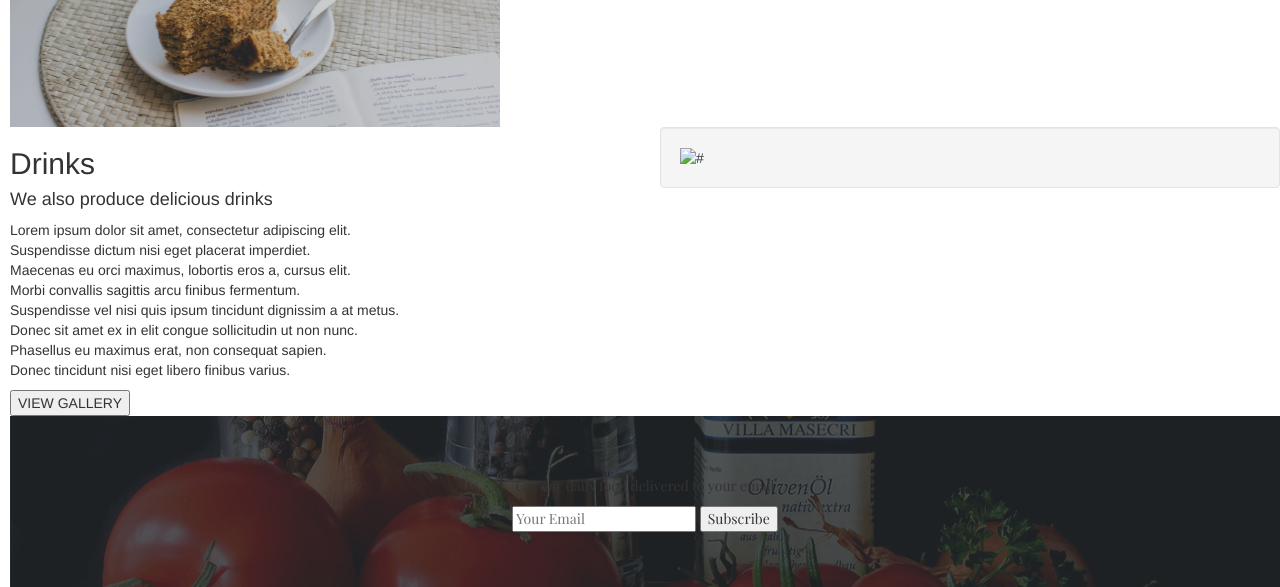
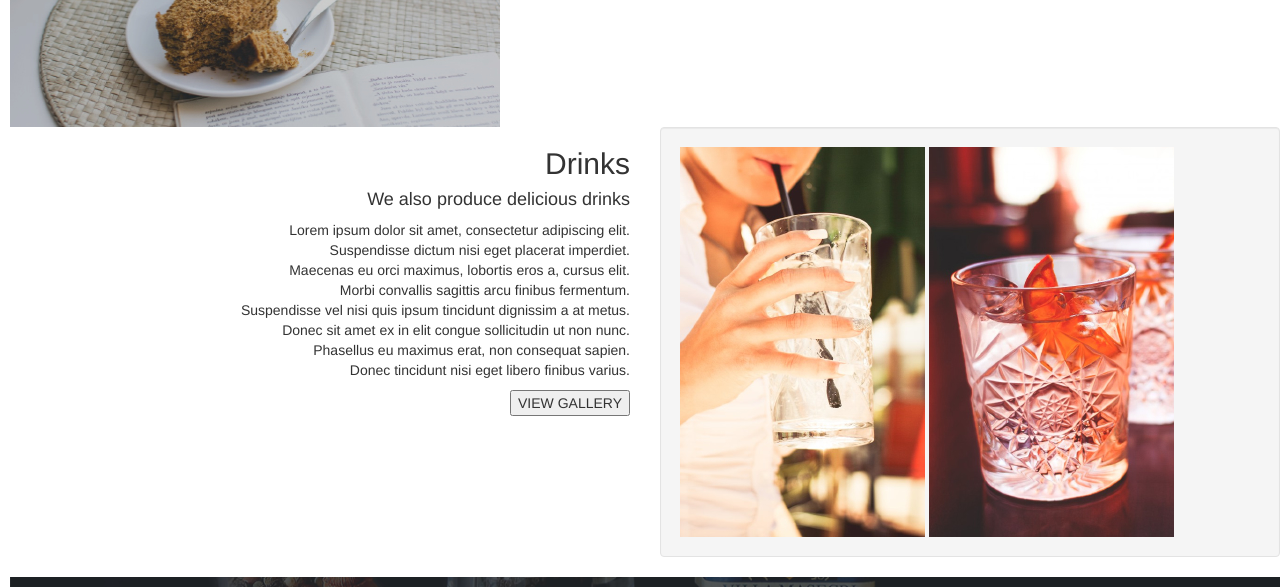
Before and after one commit to Evohmike/Anita-s-Kitchen, a plain HTML site: page index.html in a window 1280 px wide. Shown: the part 1140-1727 px from the top of the page. Drawn offline with nearby package versions, Linux system fonts and the light colour scheme.

Commit message:
adds a drinks raw with drink image

```diff
--- a/css/styles.css
+++ b/css/styles.css
@@ -36,7 +36,9 @@
 }
 
 
-
+#Drinks{
+  text-align: right;
+}
 
 
 .footer{
--- a/index.html
+++ b/index.html
@@ -83,13 +83,19 @@
                 <div class="col-md-6" id="Drinks">
                   <h2>Drinks</h2>
                   <h4>We also produce delicious drinks</h4>
-                  <p>Lorem ipsum dolor sit amet, consectetur adipiscing elit.<br> Suspendisse dictum nisi eget placerat imperdiet.<br>  Maecenas eu orci maximus, lobortis eros a, cursus elit.<br>  Morbi convallis sagittis arcu finibus fermentum.<br>  Suspendisse vel nisi quis ipsum tincidunt dignissim a at metus.<br> Donec sit amet ex in elit congue sollicitudin ut non nunc.<br>  Phasellus eu maximus erat, non consequat sapien.<br> Donec tincidunt nisi eget libero finibus varius.</p>
+                  <p>Lorem ipsum dolor sit amet, consectetur adipiscing elit.<br> Suspendisse dictum
+                    nisi eget placerat imperdiet.<br>  Maecenas eu orci maximus, lobortis eros a,
+                    cursus elit.<br>  Morbi convallis sagittis arcu finibus fermentum.<br>
+                    Suspendisse vel nisi quis ipsum tincidunt dignissim a at metus.<br>
+                    Donec sit amet ex in elit congue sollicitudin ut non nunc.<br>
+                    Phasellus eu maximus erat, non consequat sapien.<br>
+                     Donec tincidunt nisi eget libero finibus varius.</p>
                   <button>VIEW GALLERY</button>
                 </div>
                 <div class="col-md-6">
                   <div class="well">
-                    <img src="img/drink1.jpg" alt="#" />
-                    <img src="img/drink2.jpg" alt="" />
+                    <img src="ip2/assets/drink1.jpg" alt="#" />
+                    <img src="ip2/assets/drink2.jpg" alt="" />
                    </div>
                 </div>
               </div>
```
